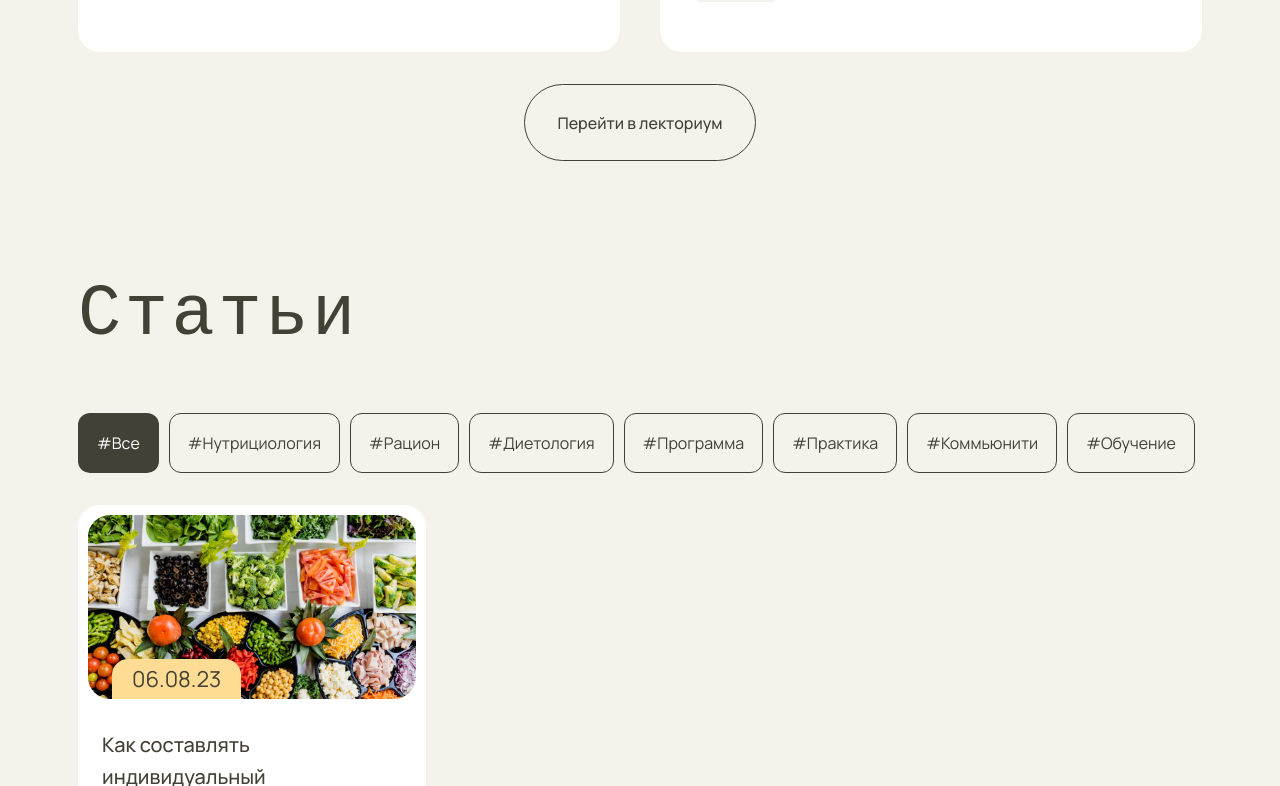
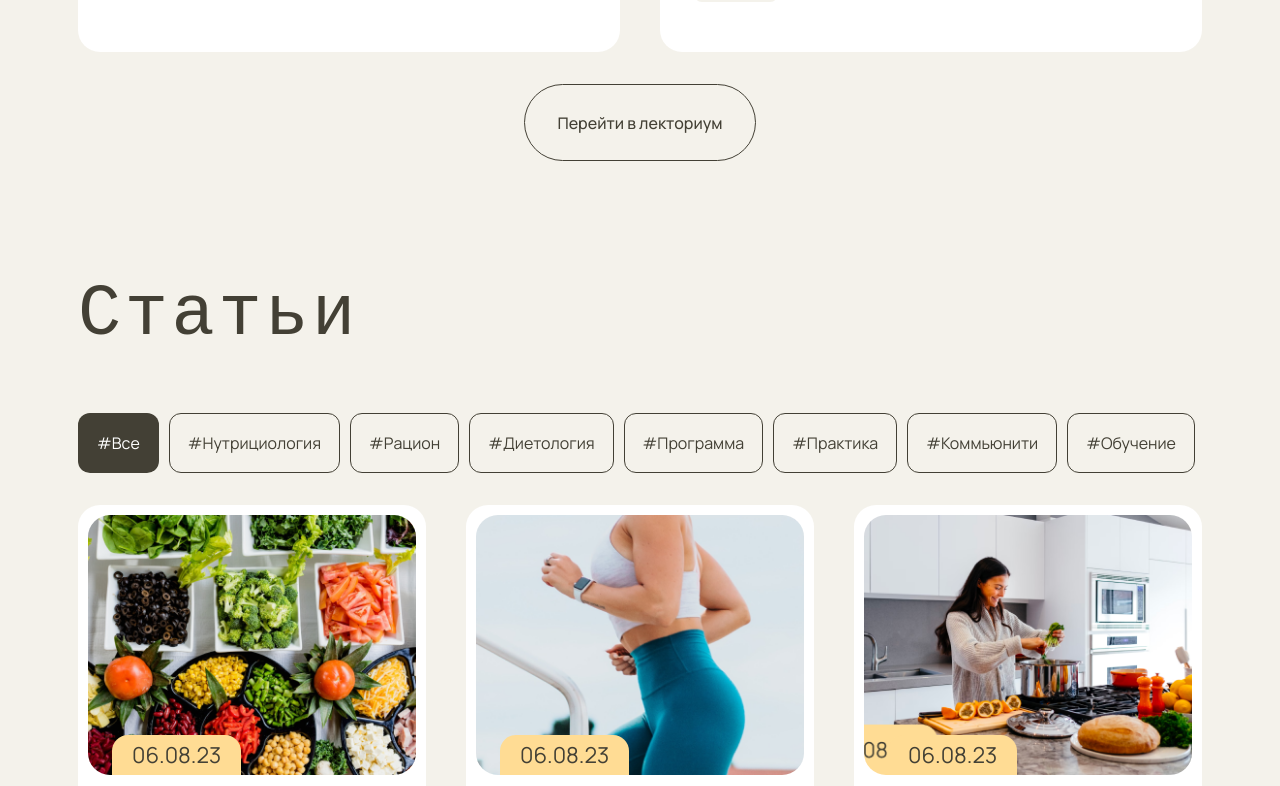
Before and after one commit to AzamjonKobulov/academy-nutrition, a React (Vite) app: page / in a window 1280 px wide. Shown: the part 11214-12000 px from the top of the page. Built offline with nearby package versions, Linux system fonts and the light colour scheme; a web font is replaced by a local one.

Commit message:
add/some sections

```diff
--- a/src/components/pages/home/sections/Articles.jsx
+++ b/src/components/pages/home/sections/Articles.jsx
@@ -41,15 +41,15 @@ export default function Articles() {
             </div>
           </div>
 
-          {/* Blocks */}
+          {/* Articles */}
           <div className="grid lg:grid-cols-3 gap-5 sm:gap-30px lg:gap-10 px-30px">
-            {/* Block 1 */}
+            {/* Article 1 */}
             <Link
               to="/"
-              className="group flex flex-col sm:flex-row lg:flex-col items-stretch bg-white rounded-2xl lg:rounded-22px 2xl:rounded-30px p-5 lg:p-2.5 2xl:p-4"
+              className="group flex flex-col-reverse sm:flex-row-reverse lg:flex-col items-stretch sm:justify-between gap-5 sm:gap-30px lg:gap-0 bg-white rounded-2xl lg:rounded-22px 2xl:rounded-30px p-5 lg:p-2.5 2xl:p-4"
             >
               {/* Image */}
-              <div className="relative w-full sm:w-[260px] lg:w-auto shrink-0 rounded-2xl lg:rounded-22px 2xl:rounded-30px overflow-hidden">
+              <div className="relative w-full h-60 sm:h-[260px] sm:w-[260px] lg:w-auto shrink-0 rounded-2xl lg:rounded-22px 2xl:rounded-30px overflow-hidden">
                 <img
                   src="/assets/images/img-article-1.png"
                   alt="Image Lektorium"
@@ -57,16 +57,23 @@ export default function Articles() {
                 />
 
                 {/* Date */}
-                <div className="h-10 2xl:h-[52px] w-fit absolute z-10 flex items-center left-6 bottom-0 bg-brand-orange text-22 rounded-t-2xl px-5">
+                <div className="h-10 2xl:h-[52px] w-fit absolute z-10 hidden lg:flex items-center left-6 bottom-0 bg-brand-orange text-22 rounded-t-2xl px-5">
                   06.08.23
                 </div>
               </div>
 
               {/* Texts */}
-              <div className="flex flex-col gap-y-3.5 lg:gap-y-5 pb-4 lg:pt-30px lg:px-3.5">
-                <h4 className="font-medium text-xl 2xl:text-[26px] leading-8 2xl:leading-8">
-                  Как составлять индивидуальный сбалансированный рацион питания
-                </h4>
+              <div className="flex flex-col justify-between gap-2.5 lg:pt-30px lg:px-3.5">
+                <div className="flex flex-col gap-y-3.5 lg:gap-y-5">
+                  {/* Date Mobile */}
+                  <div className="h-10 2xl:h-[52px] w-fit z-10 flex lg:hidden items-center left-6 bottom-0 bg-brand-orange rounded-lg px-3.5">
+                    06.08.23
+                  </div>
+                  <h4 className="font-medium text-xl 2xl:text-[26px] leading-7 2xl:leading-8">
+                    Как составлять индивидуальный сбалансированный
+                    рацион питания
+                  </h4>
+                </div>
 
                 <div className="flex items-center gap-2.5 text-sm lg:text-lg">
                   <button className="h-9 bg-brand-cream rounded-lg px-2.5">
@@ -74,6 +81,85 @@ export default function Articles() {
                   </button>
                   <button className="h-9 bg-brand-cream rounded-lg px-2.5">
                     Нутрициология
+                  </button>
+                </div>
+              </div>
+            </Link>
+            {/* Article 2 */}
+            <Link
+              to="/"
+              className="group flex flex-col-reverse sm:flex-row-reverse lg:flex-col items-stretch sm:justify-between gap-5 sm:gap-30px lg:gap-0 bg-white rounded-2xl lg:rounded-22px 2xl:rounded-30px p-5 lg:p-2.5 2xl:p-4"
+            >
+              {/* Image */}
+              <div className="relative w-full h-60 sm:h-[260px] sm:w-[260px] lg:w-auto shrink-0 rounded-2xl lg:rounded-22px 2xl:rounded-30px overflow-hidden">
+                <img
+                  src="/assets/images/img-article-2.png"
+                  alt="Image Lektorium"
+                  className="w-full h-full object-cover group-hover:scale-125 transition-all duration-300"
+                />
+
+                {/* Date */}
+                <div className="h-10 2xl:h-[52px] w-fit absolute z-10 hidden lg:flex items-center left-6 bottom-0 bg-brand-orange text-22 rounded-t-2xl px-5">
+                  06.08.23
+                </div>
+              </div>
+
+              {/* Texts */}
+              <div className="flex flex-col justify-between gap-2.5 lg:pt-30px lg:px-3.5">
+                <div className="flex flex-col gap-y-3.5 lg:gap-y-5">
+                  {/* Date Mobile */}
+                  <div className="h-10 2xl:h-[52px] w-fit z-10 flex lg:hidden items-center left-6 bottom-0 bg-brand-orange rounded-lg px-3.5">
+                    06.08.23
+                  </div>
+                  <h4 className="font-medium text-xl 2xl:text-[26px] leading-7 2xl:leading-8">
+                    Как контролировать свой вес
+                  </h4>
+                </div>
+
+                <div className="flex items-center gap-2.5 text-sm lg:text-lg">
+                  <button className="h-9 bg-brand-cream rounded-lg px-2.5">
+                    Диетология
+                  </button>
+                  <button className="h-9 bg-brand-cream rounded-lg px-2.5">
+                    Рацион
+                  </button>
+                </div>
+              </div>
+            </Link>
+            {/* Article 3 */}
+            <Link
+              to="/"
+              className="group flex flex-col-reverse sm:flex-row-reverse lg:flex-col items-stretch sm:justify-between gap-5 sm:gap-30px lg:gap-0 bg-white rounded-2xl lg:rounded-22px 2xl:rounded-30px p-5 lg:p-2.5 2xl:p-4"
+            >
+              {/* Image */}
+              <div className="relative w-full h-60 sm:h-[260px] sm:w-[260px] lg:w-auto shrink-0 rounded-2xl lg:rounded-22px 2xl:rounded-30px overflow-hidden">
+                <img
+                  src="/assets/images/img-article-3.png"
+                  alt="Image Lektorium"
+                  className="w-full h-full object-cover group-hover:scale-125 transition-all duration-300"
+                />
+
+                {/* Date */}
+                <div className="h-10 2xl:h-[52px] w-fit absolute z-10 hidden lg:flex items-center left-6 bottom-0 bg-brand-orange text-22 rounded-t-2xl px-5">
+                  06.08.23
+                </div>
+              </div>
+
+              {/* Texts */}
+              <div className="flex flex-col justify-between gap-2.5 lg:pt-30px lg:px-3.5">
+                <div className="flex flex-col gap-y-3.5 lg:gap-y-5">
+                  {/* Date Mobile */}
+                  <div className="h-10 2xl:h-[52px] w-fit z-10 flex lg:hidden items-center left-6 bottom-0 bg-brand-orange rounded-lg px-3.5">
+                    06.08.23
+                  </div>
+                  <h4 className="font-medium text-xl 2xl:text-[26px] leading-7 2xl:leading-8">
+                    Правда о мифах о питании
+                  </h4>
+                </div>
+
+                <div className="flex items-center gap-2.5 text-sm lg:text-lg">
+                  <button className="h-9 bg-brand-cream rounded-lg px-2.5">
+                    Диетология
                   </button>
                 </div>
               </div>
```
